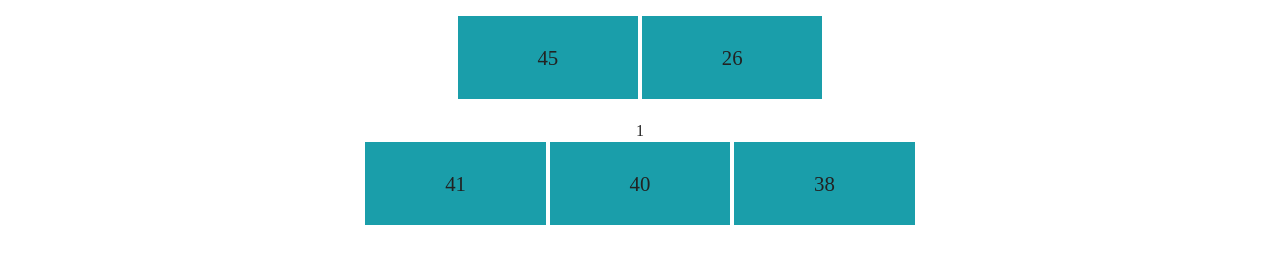
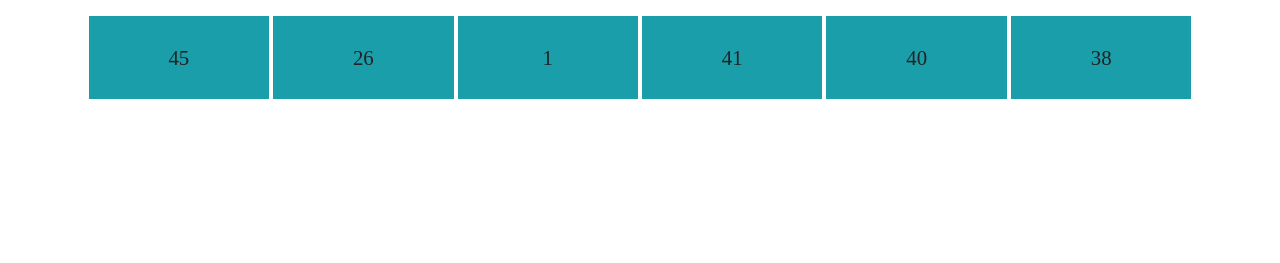
Before and after one commit to plamen-mihaylov/StangaOneKurs, a plain HTML site: page index.html in a window 1280 px wide. Shown: the part 53-316 px from the top of the page. Drawn offline with Linux system fonts and the light colour scheme.

Commit message:
homework8

```diff
--- a/css/main.css
+++ b/css/main.css
@@ -132,7 +132,7 @@ h3 {
 }
 
 
-#first , #second , #thirth , #fourth , #fifth , #sixth {
+#first , #second , #third , #fourth , #fifth , #sixth {
     display: inline-block;
     text-align: center;
     font-size: 1.3em;
```
